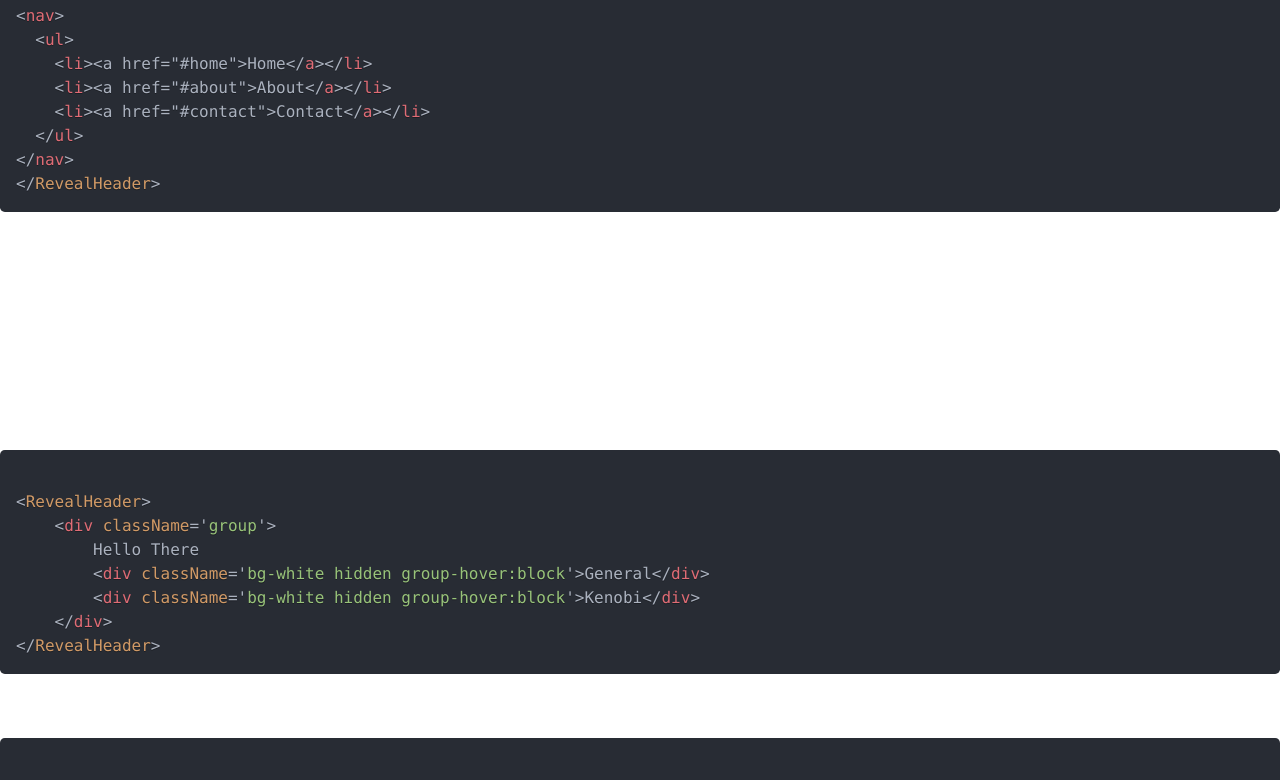
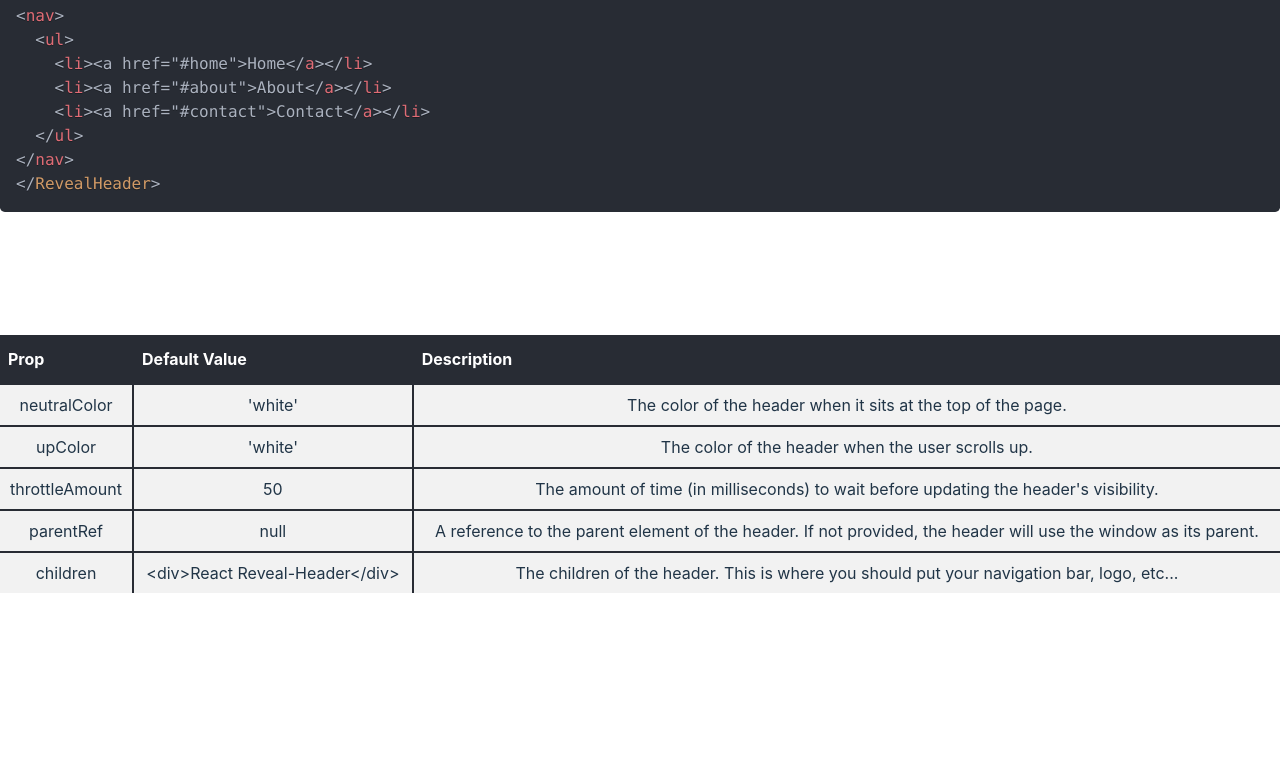
Before and after one commit to StandardGage/react-revealheader, a React (Vite) app: page /contact in a window 1280 px wide. Shown: the part 668-1448 px from the top of the page. Built offline with nearby package versions, Linux system fonts and the light colour scheme.

Commit message:
added more documentation

```diff
--- a/src/App.css
+++ b/src/App.css
@@ -42,3 +42,36 @@
 .read-the-docs {
   color: #888;
 }
+
+table {
+  border-collapse: separate;
+  width: 100%;
+  border-radius: 6px;
+}
+
+td, th {
+  border-left: 2px solid #282c34;
+  border-top: 2px solid #282c34;
+  padding: 8px;
+}
+
+tr {
+  background-color: #f2f2f2;
+}
+
+tr:hover {
+  background-color: #ddd;
+}
+
+th {
+  border-top: none;
+  padding-top: 12px;
+  padding-bottom: 12px;
+  text-align: left;
+  background-color: #282c34;
+  color: white;
+}
+
+td:first-child, th:first-child {
+  border-left: none;
+}
--- a/src/pages/Basic.tsx
+++ b/src/pages/Basic.tsx
@@ -31,6 +31,40 @@ export default function Basic() {
             <SyntaxHighlighter language="tsx" style={oneDark}>
                 {example1}
             </SyntaxHighlighter>
+            <h2>Styling</h2>
+            <p>By default, the <b>RevealHeader</b> component will use the following styles:</p>
+            <table>
+                <tr>
+                    <th>Prop</th>
+                    <th>Default Value</th>
+                    <th>Description</th>
+                </tr>
+                <tr>
+                    <td>neutralColor</td>
+                    <td>'white'</td>
+                    <td>The color of the header when it sits at the top of the page.</td>
+                </tr>
+                <tr>
+                    <td>upColor</td>
+                    <td>'white'</td>
+                    <td>The color of the header when the user scrolls up.</td>
+                </tr>
+                <tr>
+                    <td>throttleAmount</td>
+                    <td>50</td>
+                    <td>The amount of time (in milliseconds) to wait before updating the header's visibility.</td>
+                </tr>
+                <tr>
+                    <td>parentRef</td>
+                    <td>null</td>
+                    <td>A reference to the parent element of the header. If not provided, the header will use the window as its parent.</td>
+                </tr>
+                <tr>
+                    <td>children</td>
+                    <td>{`<div>React Reveal-Header</div>`}</td>
+                    <td>The children of the header. This is where you should put your navigation bar, logo, etc...</td>
+                </tr>
+            </table>
         </div>
     )
 }
```
